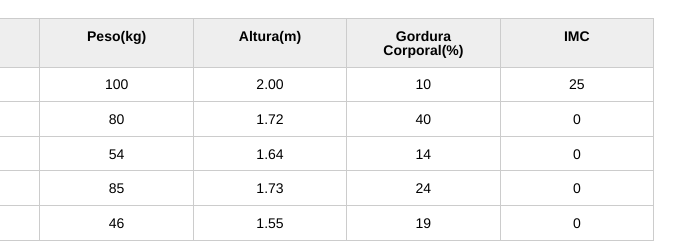
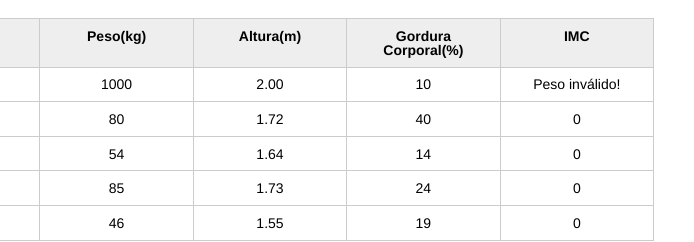
Before and after one commit to samu3lx/js-aparecida-nutri-2-tds-, a plain HTML site: page index.html in a window 1280 px wide. Shown: the part 123-365 px from the top of the page, 370-1064 px from the left. Drawn offline with Linux system fonts and the light colour scheme.

Commit message:
Atualização_v1

```diff
--- a/index.html
+++ b/index.html
@@ -33,7 +33,7 @@
 				<tbody id="tabela-pacientes">
 					<tr class="paciente" id="primeiro-paciente">
 						<td class="info-nome">Paulo</td>
-						<td class="info-peso">100</td>
+						<td class="info-peso">1000</td>
 						<td class="info-altura">2.00</td>
 						<td class="info-gordura">10</td>
 						<td class="info-imc">0</td>
--- a/js/principal.js
+++ b/js/principal.js
@@ -11,6 +11,25 @@ var altura = tdAltura.textContent;
 
 var tdImc = paciente .querySelector(".info-imc");
 
-var imc = peso / (altura * altura);
+var pesoEhValido = true;
+var alturaEhValida = true;
 
-tdImc.textContent = imc;
+//...
+
+if (peso <= 0 || peso >= 1000) {
+    console.log("Peso inválido!");
+    pesoEhValido = false;
+    tdImc.textContent = "Peso inválido!";
+}
+
+if (altura <= 0 || altura >= 3.00) {
+    console.log("Altura inválida!");
+    alturaEhValida = false;
+    tdImc.textContent = "Altura inválida!";
+}
+
+if (alturaEhValida && pesoEhValido){
+
+    var imc = peso / (altura * altura);
+    tdImc.textContent = imc;
+}
```
